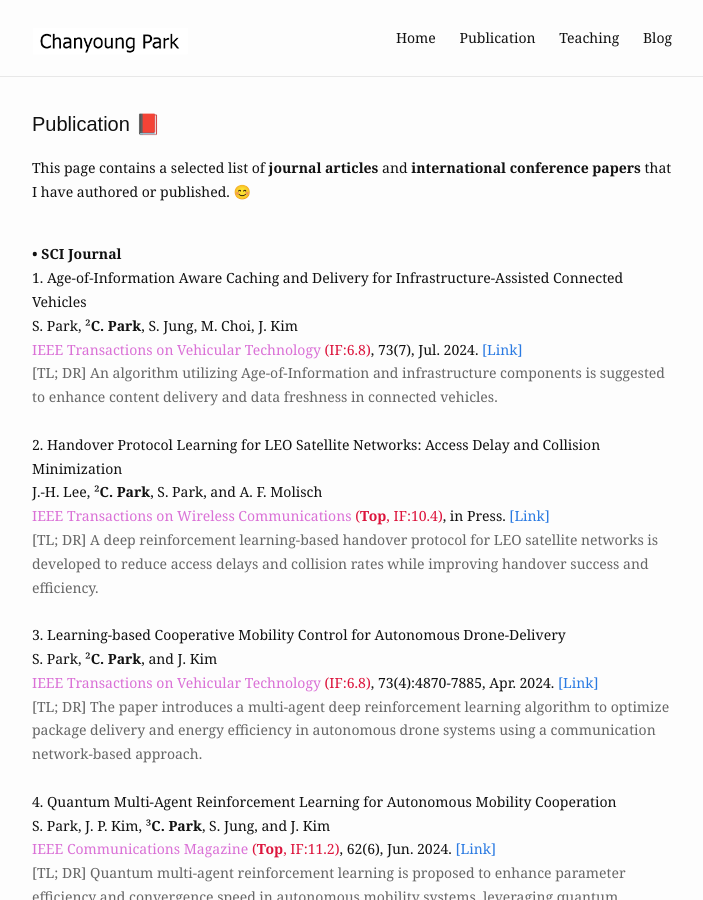
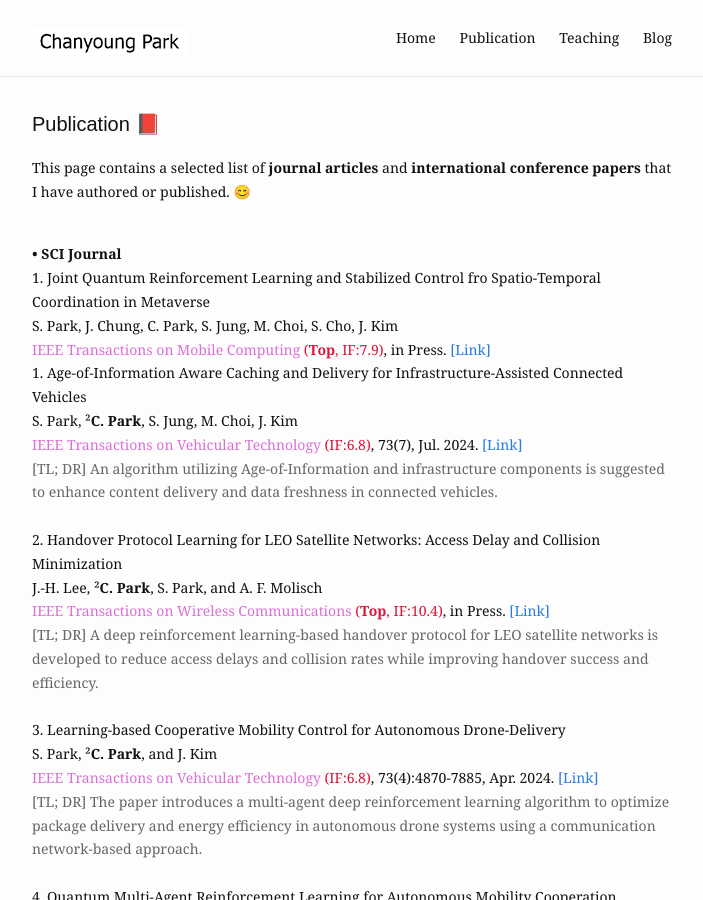
Before and after one commit to cosdeneb/cosdeneb.github.io, a Jekyll site: the page built from publication.md, in a window 1280 px wide and 900 px high. Shown: the whole window, without its empty margins (288-991 px from the left). Built offline with Jekyll 4.4.1, drawn with Linux system fonts in a browser that asks for light colours.

Commit message:
Update publication.md

```diff
--- a/publication.md
+++ b/publication.md
@@ -9,6 +9,10 @@ This page contains a selected list of <b>journal articles</b> and <b>internation
 
 <p>
   <b>• SCI Journal</b> <br/>
+  1. Joint Quantum Reinforcement Learning and Stabilized Control fro Spatio-Temporal Coordination in Metaverse <br/>
+  S. Park, J. Chung, C. Park, S. Jung, M. Choi, S. Cho, J. Kim <br/>
+  <font color='#da70d6'>IEEE Transactions on Mobile Computing</font> <font color='#dc143c'>(<b>Top</b>, IF:7.9)</font>, in Press. <a href="https://ieeexplore.ieee.org/xpl/RecentIssue.jsp?punumber=7755">[Link]</a><br/>
+
   1. Age-of-Information Aware Caching and Delivery for Infrastructure-Assisted Connected Vehicles <br/>
   S. Park, ²<b>C. Park</b>, S. Jung, M. Choi, J. Kim <br/>
   <font color='#da70d6'>IEEE Transactions on Vehicular Technology</font> <font color='#dc143c'>(IF:6.8)</font>, 73(7), Jul. 2024. <a href="https://ieeexplore.ieee.org/abstract/document/10491361">[Link]</a><br/>
```
